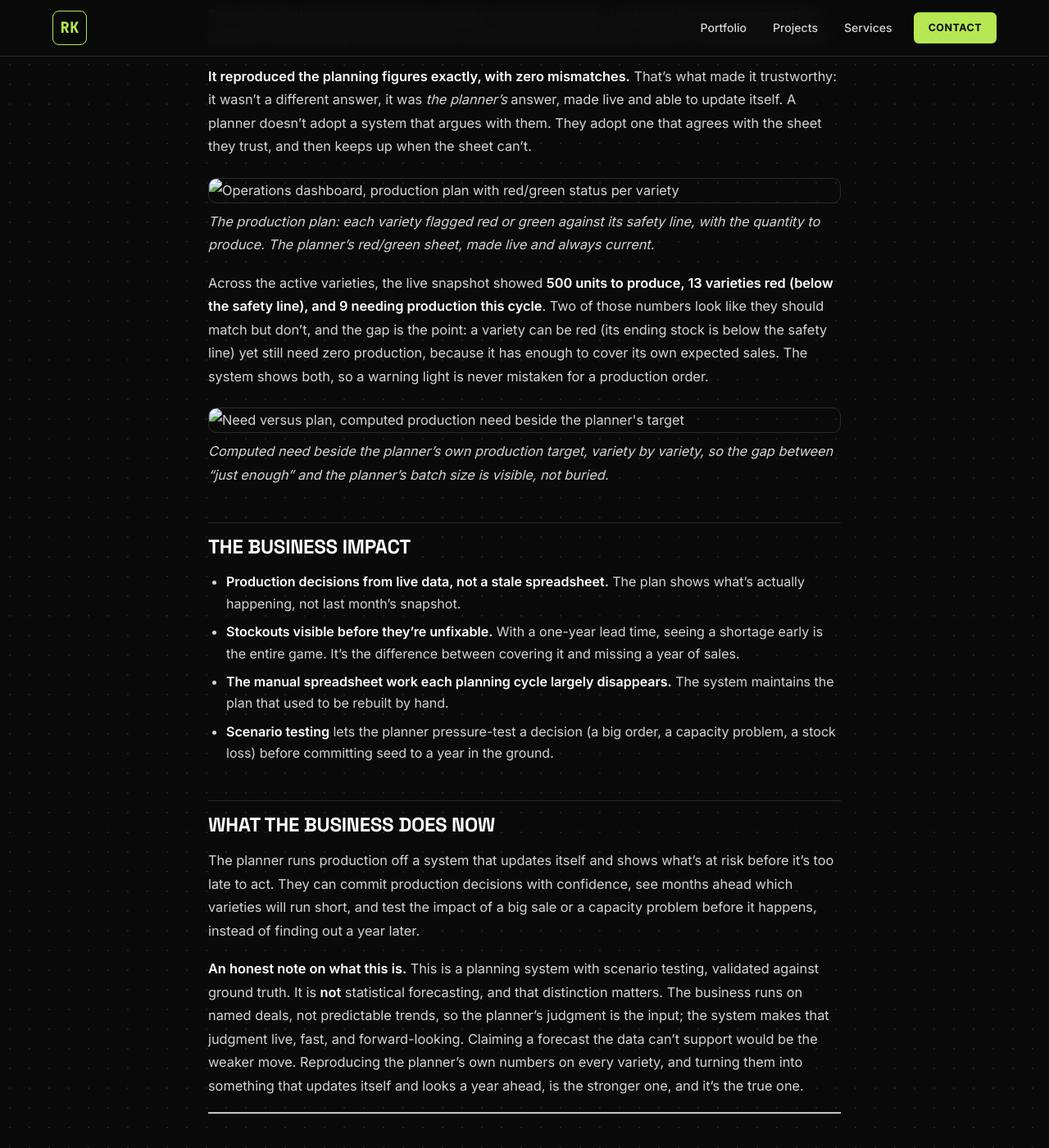
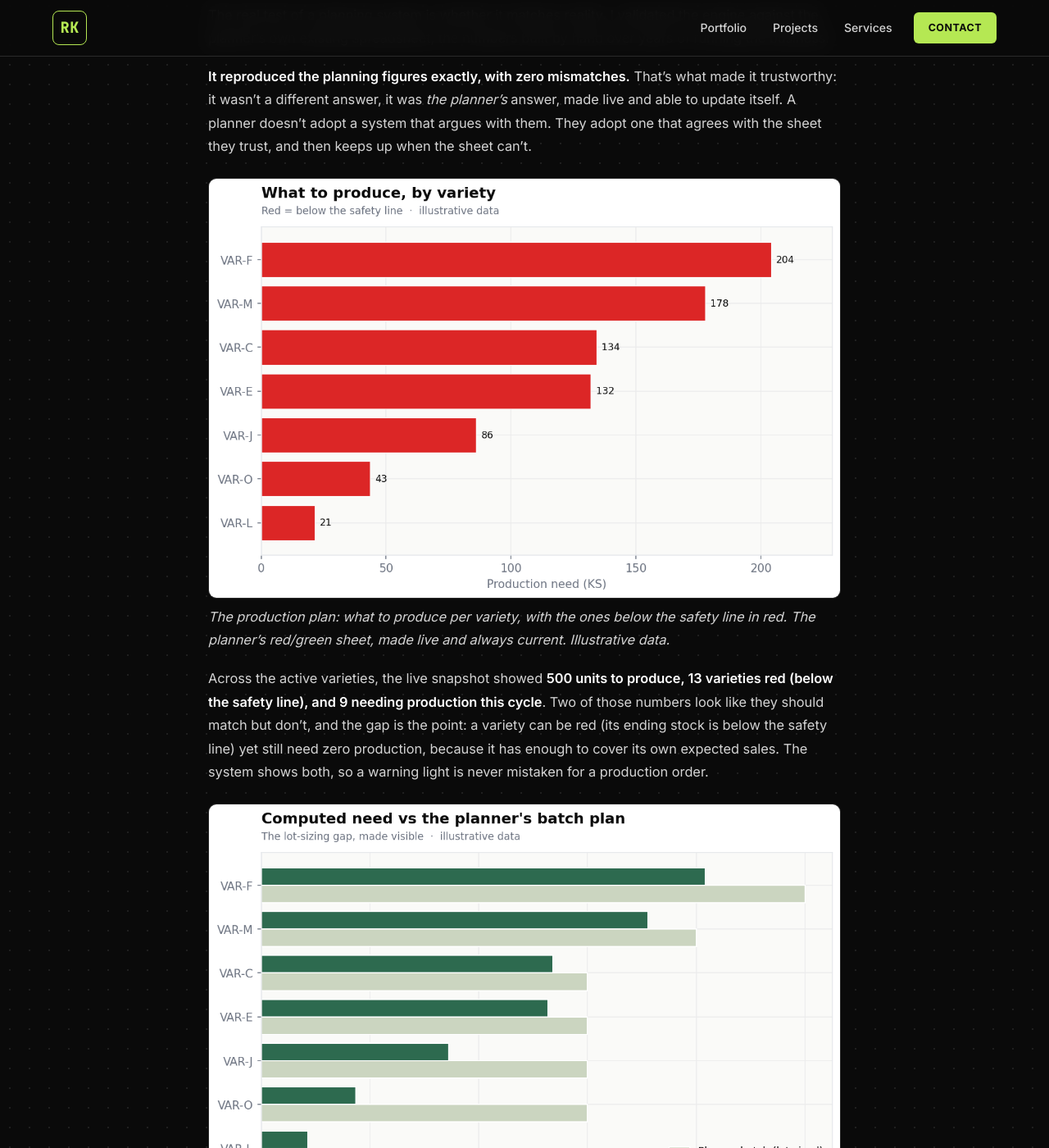
Before and after one commit to rasmuskampmann1998/rasmuskampmann.com, a Jekyll site: the page built from _projects/03-veginova-operations.md, in a window 1280 px wide and 1400 px high, scrolled down 1997 px. Shown: the whole window at 82% size. Built offline with Jekyll 4.4.1, drawn with Linux system fonts in a browser that asks for light colours; some of the changed text lies outside the part shown.

Commit message:
Veginova pieces GO LIVE: add charts, flip coming_soon to false
- Added the 4 article visuals (branded Python charts on illustrative data,
  generated by the case-study analysis scripts): finance overview + AR ageing,
  operations production plan + need-vs-plan.
- Removed the SCREENSHOT-NEEDED placeholders and the [CONFIRM] recommendation
  markers; captions now say "illustrative data" (these are charts, not Power BI
  screenshots), consistent with each piece's intro disclaimer.
- Flipped coming_soon: true -> false on both. The two Veginova case studies now
  render in full. Portfolio complete.

Co-Authored-By: Claude Opus 4.8 <noreply@anthropic.com>

```diff
--- a/_projects/03-veginova-operations.md
+++ b/_projects/03-veginova-operations.md
@@ -46,15 +46,13 @@ The real test of a planning system is whether it matches reality. I validated th
 
 **It reproduced the planning figures exactly, with zero mismatches.** That's what made it trustworthy: it wasn't a different answer, it was *the planner's* answer, made live and able to update itself. A planner doesn't adopt a system that argues with them. They adopt one that agrees with the sheet they trust, and then keeps up when the sheet can't.
 
-<!-- SCREENSHOT NEEDED: Operations, Production page (red/green status per variety, produce quantities) -->
-![Operations dashboard, production plan with red/green status per variety]({{ '/assets/images/projects/veginova-operations-production.png' | relative_url }})
-*The production plan: each variety flagged red or green against its safety line, with the quantity to produce. The planner's red/green sheet, made live and always current.*
+![Production plan, what to produce per variety, coloured by red/green status]({{ '/assets/images/projects/veginova-operations-production.png' | relative_url }})
+*The production plan: what to produce per variety, with the ones below the safety line in red. The planner's red/green sheet, made live and always current. Illustrative data.*
 
 Across the active varieties, the live snapshot showed **500 units to produce, 13 varieties red (below the safety line), and 9 needing production this cycle**. Two of those numbers look like they should match but don't, and the gap is the point: a variety can be red (its ending stock is below the safety line) yet still need zero production, because it has enough to cover its own expected sales. The system shows both, so a warning light is never mistaken for a production order.
 
-<!-- SCREENSHOT NEEDED: Operations, Need vs Plan comparison (computed need beside the planner's target) -->
-![Need versus plan, computed production need beside the planner's target]({{ '/assets/images/projects/veginova-operations-need-vs-plan.png' | relative_url }})
-*Computed need beside the planner's own production target, variety by variety, so the gap between "just enough" and the planner's batch size is visible, not buried.*
+![Need versus plan, computed production need beside the planner's batch target]({{ '/assets/images/projects/veginova-operations-need-vs-plan.png' | relative_url }})
+*Computed need beside the planner's own batch target, variety by variety, so the gap between "just enough" and the planner's lot size is visible, not buried. Illustrative data.*
 
 ## The business impact
 
@@ -65,7 +63,7 @@ Across the active varieties, the live snapshot showed **500 units to produce, 13
 
 ## What the business does now
 
-The planner runs production off a system that updates itself and shows what's at risk before it's too late to act. They can commit production decisions with confidence, see months ahead which varieties will run short, and test the impact of a big sale or a capacity problem before it happens, instead of finding out a year later. <!-- [CONFIRM]: confirm/replace with the real recommendation and any specific varieties/figures before publishing -->
+The planner runs production off a system that updates itself and shows what's at risk before it's too late to act. They can commit production decisions with confidence, see months ahead which varieties will run short, and test the impact of a big sale or a capacity problem before it happens, instead of finding out a year later.
 
 **An honest note on what this is.** This is a planning system with scenario testing, validated against ground truth. It is **not** statistical forecasting, and that distinction matters. The business runs on named deals, not predictable trends, so the planner's judgment is the input; the system makes that judgment live, fast, and forward-looking. Claiming a forecast the data can't support would be the weaker move. Reproducing the planner's own numbers on every variety, and turning them into something that updates itself and looks a year ahead, is the stronger one, and it's the true one.
 
```
Also changed, not shown: other parts of _projects/03-veginova-operations.md (+1 -1 lines), assets/images/projects/veginova-operations-need-vs-plan.png (added), assets/images/projects/veginova-operations-production.png (added).
